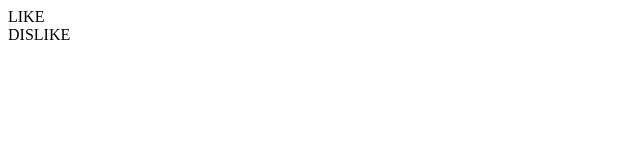
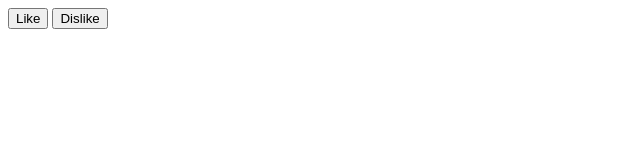
Before and after one commit to ViktoriaBy/devops-lab, a website: page public/index.html in a window 1280 px wide. Shown: the whole page, without its empty margins (0-640 px from the left). Drawn offline with Linux system fonts and the light colour scheme.

Commit message:
Added btn

```diff
--- a/public/index.html
+++ b/public/index.html
@@ -11,9 +11,9 @@
     </head>
     <body>
 
-        <div class=""button-like">LIKE</div>
+        <button class="btn1">Like</button>
 
-        <div class="button-dislike">DISLIKE</div>
+        <button class="btn2">Dislike</button>
 
 
         <script src="" async defer></script>
--- a/server/server.js
+++ b/server/server.js
@@ -1,6 +1,7 @@
 require('dotenv').config()
 const express = require('express')
 const app = express()
+const cors = require('cors')
 
 const path = require('path');
 
```
